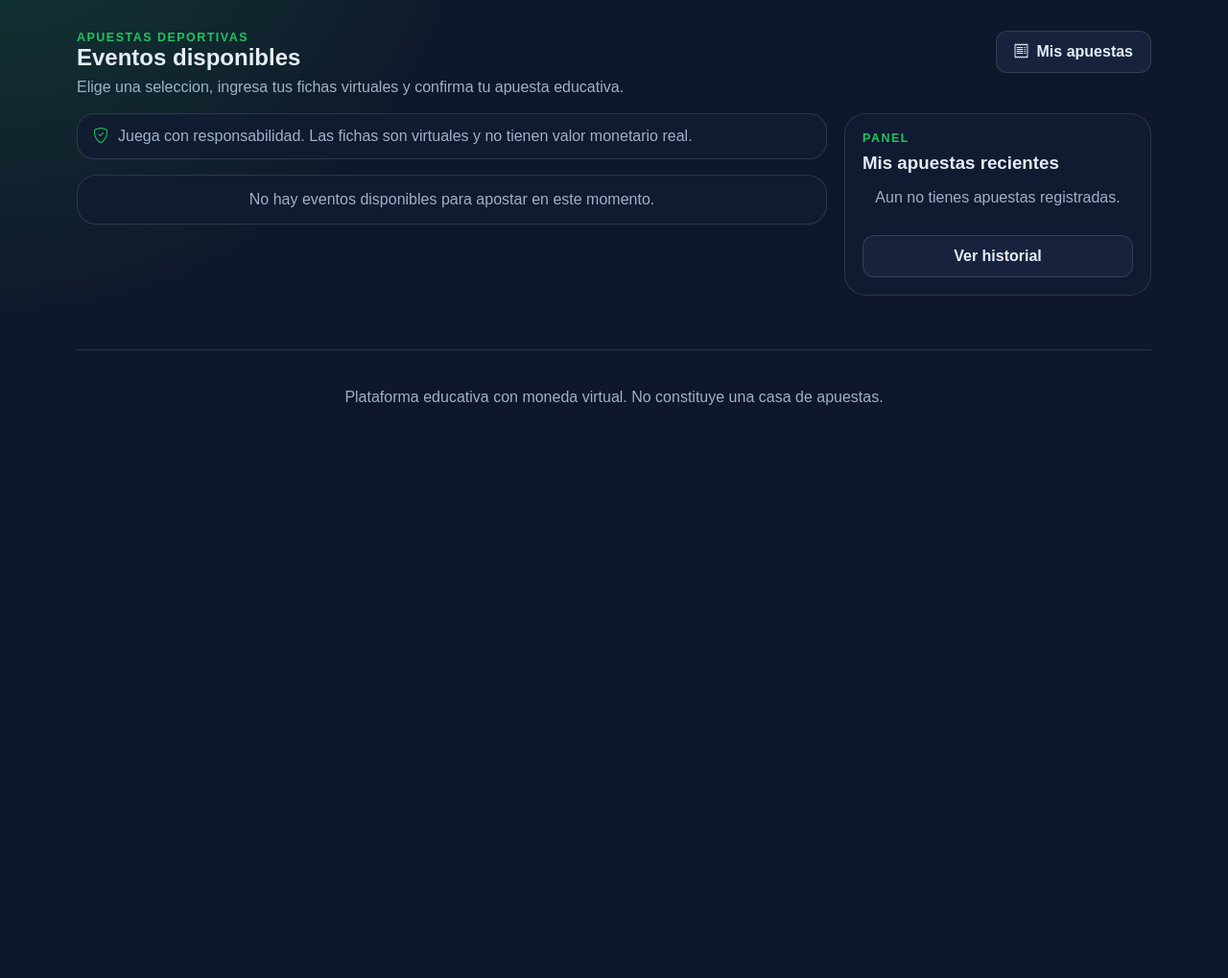
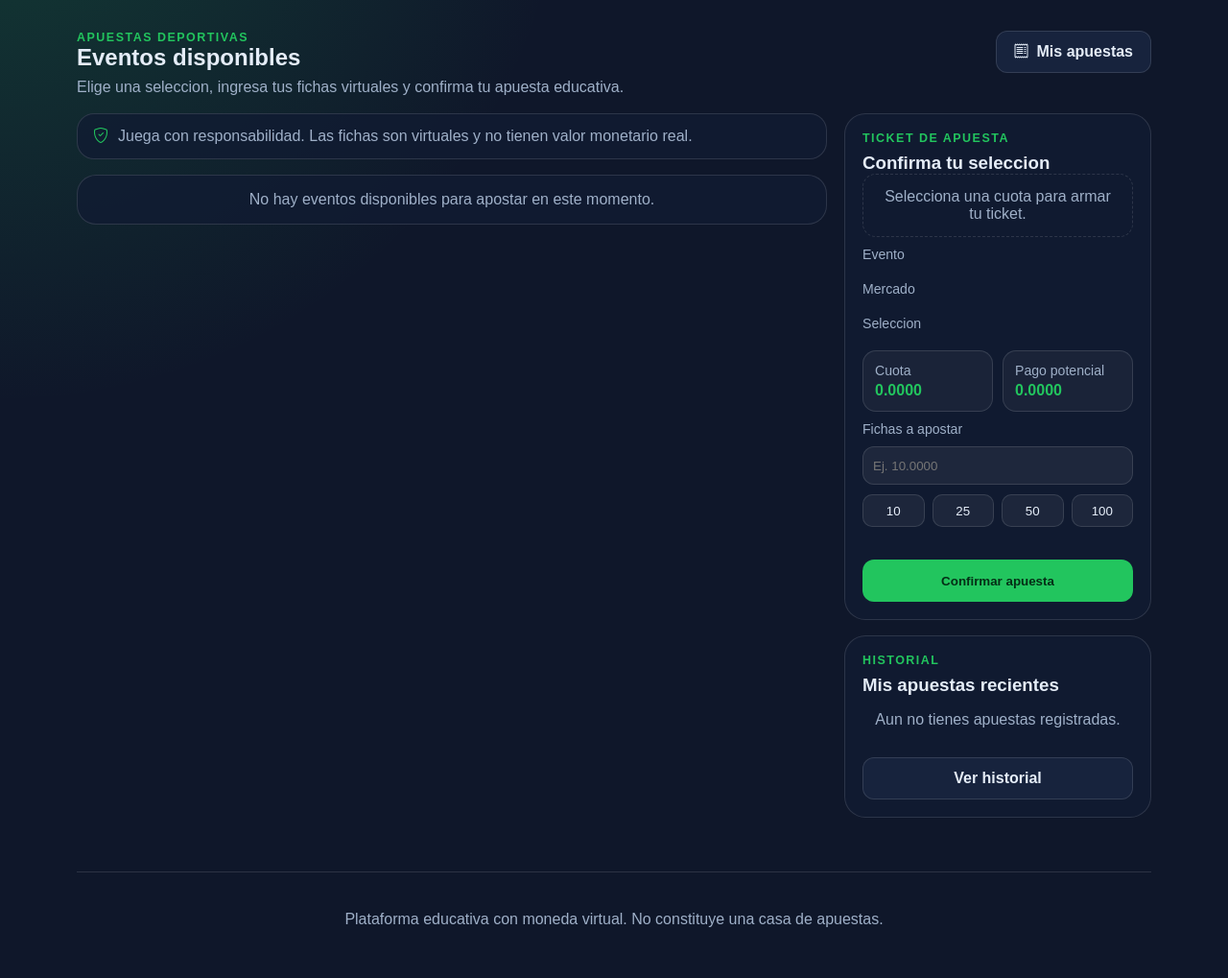
Before and after one commit to JeanJairo06/FairBet, a Django app: page /apuestas/ in a window 1280 px wide. Shown: the part 174-1193 px from the top of the page at 96% size. Before the commit the page ends 596 px from the top, so only its background shows below. Run offline with Django 5.2, Linux system fonts and the light colour scheme; the visitor is signed in with stand-in values (Sample User, id 1); data that the repository does not hold is empty; parts of the project's set-up code (start-up, migrations or seed data) failed here and were passed over.

Commit message:
feat: mejorar ticket visual de apuestas deportivas

```diff
--- a/static/css/apuestas.css
+++ b/static/css/apuestas.css
@@ -71,24 +71,43 @@
     gap: 10px;
 }
 
-.odd-ticket {
+.odd-button {
     display: grid;
     gap: 10px;
     padding: 12px;
     border: 1px solid var(--line);
     border-radius: 16px;
+    color: var(--text);
     background: rgba(255, 255, 255, 0.045);
+    cursor: pointer;
+    text-align: left;
 }
 
-.odd-ticket label {
+.odd-button:hover,
+.odd-button.is-selected {
+    border-color: var(--accent);
+    background: rgba(34, 197, 94, 0.12);
+}
+
+.odd-button.is-selected {
+    box-shadow: inset 0 0 0 1px rgba(34, 197, 94, 0.55), 0 12px 32px rgba(34, 197, 94, 0.1);
+}
+
+.odd-button span,
+.odd-button strong {
     display: flex;
     justify-content: space-between;
     gap: 10px;
+}
+
+.odd-button span {
     color: var(--muted);
 }
 
-.odd-ticket strong {
+.odd-button strong {
+    justify-content: flex-end;
     color: var(--accent);
+    font-size: 1.1rem;
 }
 
 .stake-input {
@@ -108,6 +127,67 @@
     border-bottom: 1px solid var(--line);
 }
 
+.bet-slip,
+.ticket-content {
+    display: grid;
+    gap: 10px;
+}
+
+.ticket-empty {
+    padding: 14px;
+    border: 1px dashed var(--line);
+    border-radius: 14px;
+    color: var(--muted);
+    text-align: center;
+}
+
+.ticket-label,
+.ticket-numbers span,
+.ticket-content small {
+    color: var(--muted);
+    font-size: 0.88rem;
+}
+
+.ticket-numbers {
+    display: grid;
+    grid-template-columns: 1fr 1fr;
+    gap: 10px;
+}
+
+.ticket-numbers > div {
+    display: grid;
+    gap: 4px;
+    padding: 12px;
+    border: 1px solid var(--line);
+    border-radius: 14px;
+    background: rgba(255, 255, 255, 0.045);
+}
+
+.ticket-numbers strong {
+    color: var(--accent);
+}
+
+.quick-stakes {
+    display: grid;
+    grid-template-columns: repeat(4, 1fr);
+    gap: 8px;
+}
+
+.quick-stakes button {
+    min-height: 34px;
+    border: 1px solid var(--line);
+    border-radius: 10px;
+    color: var(--text);
+    background: rgba(255, 255, 255, 0.055);
+    cursor: pointer;
+}
+
+.quick-stakes button:hover {
+    color: #052e16;
+    border-color: var(--accent);
+    background: var(--accent);
+}
+
 .ticket-panel .button {
     margin-top: 14px;
 }
--- /dev/null
+++ b/static/js/apuestas.js
@@ -0,0 +1,66 @@
+const botonesCuota = document.querySelectorAll('.odd-button');
+const formularioTicket = document.getElementById('bet-slip');
+const ticketVacio = document.getElementById('ticket-empty');
+const ticketContenido = document.getElementById('ticket-content');
+const seleccionInput = document.getElementById('ticket-seleccion-id');
+const stakeInput = document.getElementById('ticket-stake');
+const payoutText = document.getElementById('ticket-payout');
+const oddsText = document.getElementById('ticket-odds');
+let cuotaActual = 0;
+
+function leerDecimal(valor) {
+    return Number(String(valor || '0').replace(',', '.'));
+}
+
+function mostrarDecimal(valor) {
+    return Number(valor || 0).toFixed(2);
+}
+
+function calcularPagoPotencial() {
+    const stake = leerDecimal(stakeInput.value);
+    const pago = stake > 0 ? stake * cuotaActual : 0;
+    payoutText.textContent = mostrarDecimal(pago);
+}
+
+botonesCuota.forEach((boton) => {
+    boton.addEventListener('click', () => {
+        botonesCuota.forEach((item) => item.classList.remove('is-selected'));
+        boton.classList.add('is-selected');
+
+        cuotaActual = leerDecimal(boton.dataset.odds);
+        seleccionInput.value = boton.dataset.seleccionId;
+        document.getElementById('ticket-evento').textContent = boton.dataset.evento;
+        document.getElementById('ticket-mercado').textContent = boton.dataset.mercado;
+        document.getElementById('ticket-seleccion').textContent = boton.dataset.seleccion;
+        oddsText.textContent = mostrarDecimal(cuotaActual);
+        stakeInput.min = boton.dataset.min;
+        stakeInput.max = boton.dataset.max;
+        document.getElementById('ticket-limits').textContent = `Min ${boton.dataset.min} | Max ${boton.dataset.max}`;
+
+        ticketVacio.hidden = true;
+        ticketContenido.hidden = false;
+        stakeInput.focus();
+        calcularPagoPotencial();
+    });
+});
+
+if (stakeInput) {
+    stakeInput.addEventListener('input', calcularPagoPotencial);
+}
+
+document.querySelectorAll('.quick-stakes button').forEach((boton) => {
+    boton.addEventListener('click', () => {
+        stakeInput.value = boton.dataset.stake;
+        calcularPagoPotencial();
+    });
+});
+
+if (formularioTicket) {
+    formularioTicket.addEventListener('submit', (event) => {
+        if (!seleccionInput.value) {
+            event.preventDefault();
+            ticketVacio.hidden = false;
+            ticketContenido.hidden = true;
+        }
+    });
+}
--- a/templates/apuestas/lista.html
+++ b/templates/apuestas/lista.html
@@ -45,16 +45,20 @@
                             </div>
                             <div class="odds-grid">
                                 {% for seleccion in mercado.selecciones_activas %}
-                                    <form method="post" class="odd-ticket">
-                                        {% csrf_token %}
-                                        <input type="hidden" name="seleccion_id" value="{{ seleccion.id_seleccion }}">
-                                        <label>
-                                            <span>{{ seleccion.nombre }}</span>
-                                            <strong>{{ seleccion.odds_activa.odds }}</strong>
-                                        </label>
-                                        <input class="stake-input" type="number" name="stake" min="{{ mercado.stake_minimo }}" max="{{ mercado.stake_maximo }}" step="0.0001" placeholder="Fichas">
-                                        <button type="submit" class="button button--primary button--full">Apostar</button>
-                                    </form>
+                                    <button
+                                        type="button"
+                                        class="odd-button"
+                                        data-seleccion-id="{{ seleccion.id_seleccion }}"
+                                        data-seleccion="{{ seleccion.nombre }}"
+                                        data-evento="{{ evento.equipo_local }} vs {{ evento.equipo_visitante }}"
+                                        data-mercado="{{ mercado.nombre }}"
+                                        data-odds="{{ seleccion.odds_activa.odds }}"
+                                        data-min="{{ mercado.stake_minimo }}"
+                                        data-max="{{ mercado.stake_maximo }}"
+                                    >
+                                        <span>{{ seleccion.nombre }}</span>
+                                        <strong>{{ seleccion.odds_activa.odds }}</strong>
+                                    </button>
                                 {% endfor %}
                             </div>
                         </div>
@@ -68,7 +72,45 @@
 
     <aside class="apuestas-sidebar">
         <div class="ticket-panel">
-            <p class="eyebrow">Panel</p>
+            <p class="eyebrow">Ticket de apuesta</p>
+            <h3>Confirma tu seleccion</h3>
+            <form method="post" class="bet-slip" id="bet-slip">
+                {% csrf_token %}
+                <input type="hidden" name="seleccion_id" id="ticket-seleccion-id">
+                <div class="ticket-empty" id="ticket-empty">Selecciona una cuota para armar tu ticket.</div>
+                <div class="ticket-content" id="ticket-content" hidden>
+                    <span class="ticket-label">Evento</span>
+                    <strong id="ticket-evento"></strong>
+                    <span class="ticket-label">Mercado</span>
+                    <strong id="ticket-mercado"></strong>
+                    <span class="ticket-label">Seleccion</span>
+                    <strong id="ticket-seleccion"></strong>
+                    <div class="ticket-numbers">
+                        <div>
+                            <span>Cuota</span>
+                            <strong id="ticket-odds">0.0000</strong>
+                        </div>
+                        <div>
+                            <span>Pago potencial</span>
+                            <strong id="ticket-payout">0.0000</strong>
+                        </div>
+                    </div>
+                    <label class="ticket-label" for="ticket-stake">Fichas a apostar</label>
+                    <input class="stake-input" type="number" name="stake" id="ticket-stake" step="0.0001" placeholder="Ej. 10.0000">
+                    <div class="quick-stakes" aria-label="Montos rapidos">
+                        <button type="button" data-stake="10">10</button>
+                        <button type="button" data-stake="25">25</button>
+                        <button type="button" data-stake="50">50</button>
+                        <button type="button" data-stake="100">100</button>
+                    </div>
+                    <small id="ticket-limits"></small>
+                    <button type="submit" class="button button--primary button--full">Confirmar apuesta</button>
+                </div>
+            </form>
+        </div>
+
+        <div class="ticket-panel">
+            <p class="eyebrow">Historial</p>
             <h3>Mis apuestas recientes</h3>
             {% for apuesta in mis_apuestas %}
                 <div class="mini-bet">
@@ -84,3 +126,7 @@
     </aside>
 </section>
 {% endblock %}
+
+{% block extra_js %}
+<script src="{% static 'js/apuestas.js' %}"></script>
+{% endblock %}
```
